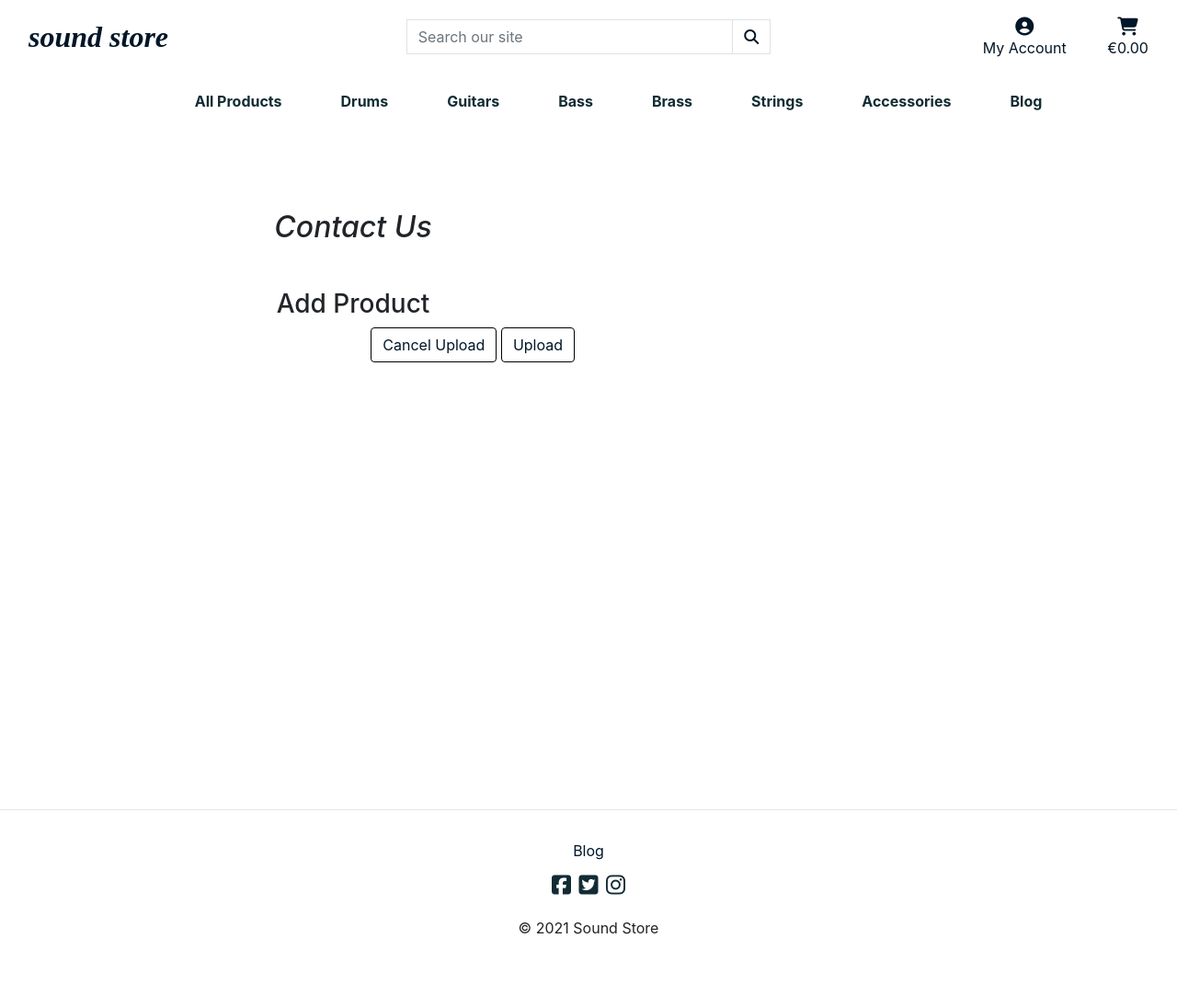
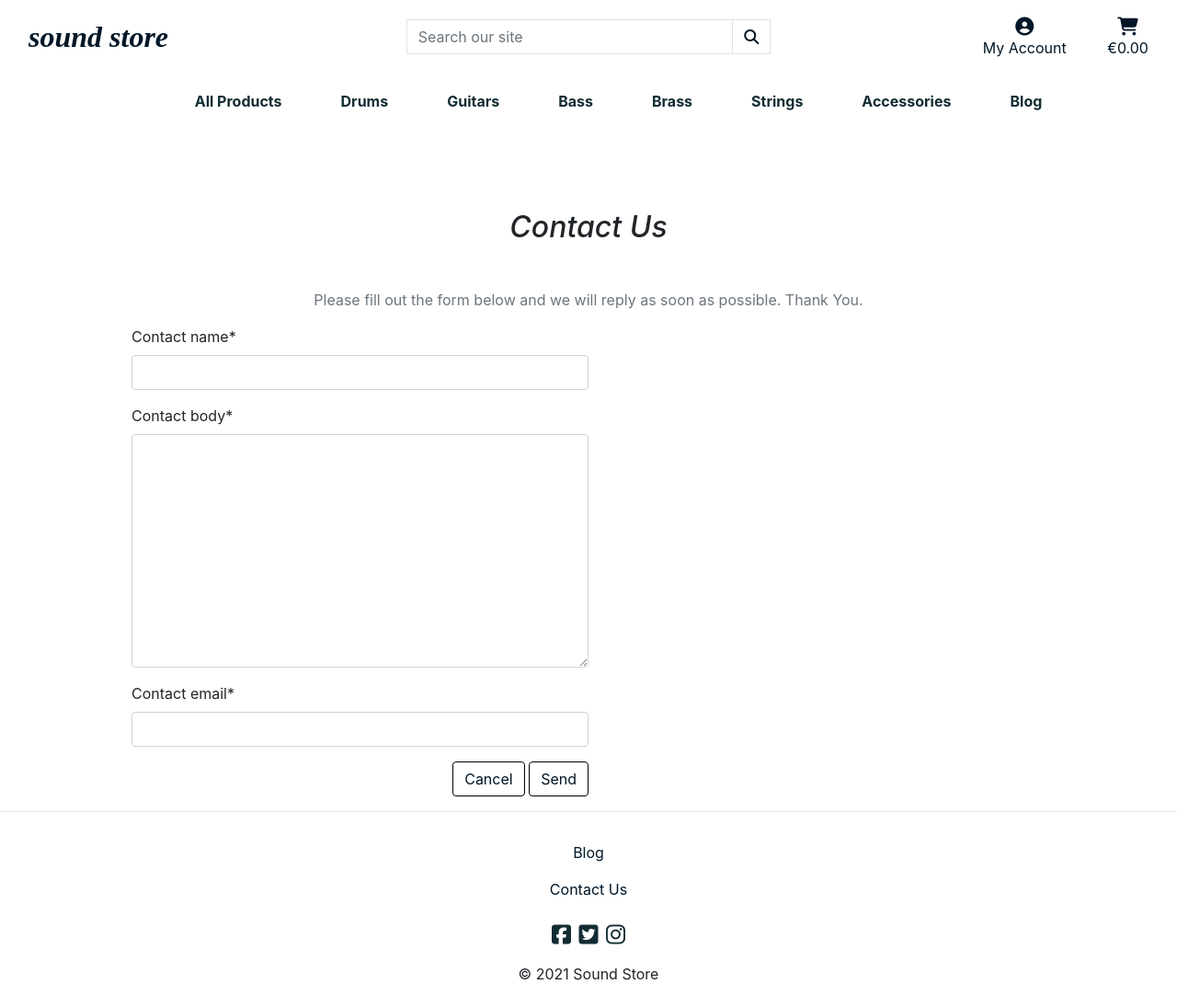
Before and after one commit to Code-Institute-Submissions/sound-store-ms4, a Django app: page /contact/ in a window 1280 px wide. Shown: the whole page at 92% size. Before the commit the page ends 1016 px from the top, so only its background shows below. Run offline with Django 3.2, Linux system fonts and the light colour scheme; some libraries are stand-ins or nearby versions; some web fonts are replaced.

Commit message:
Contact app completed and tested by submitting a form and checking it shows in the admin database

```diff
--- /dev/null
+++ b/contact/forms.py
@@ -0,0 +1,12 @@
+from django import forms
+from .models import Contact
+
+class ContactForm(forms.ModelForm):
+
+    class Meta:
+        model = Contact
+        fields = [
+            'contact_name',
+            'contact_body',
+            'contact_email',
+        ]
--- a/contact/templates/contact/contact.html
+++ b/contact/templates/contact/contact.html
@@ -3,6 +3,10 @@
 
 {% block extra_title %}
   | Contact Form
+{% endblock %}
+
+{% block extra_css %}
+    <link rel="stylesheet" href="{% static 'contact/css/contact.css' %}">
 {% endblock %}
 
 
@@ -19,21 +23,24 @@
 {% block content %}
 <div class="container">
     <div class="row">
-        <div class="col-12 col-md-6 text-center mt-3">
+        <div class="col-12 text-center mt-3">
             <h2 class="logo-font mt-5 mb-5 center"><i>Contact Us</i></h2>
-            <h3 >Add Product</h3>
+            <p class="text-muted">Please fill out the form below and we will reply as soon as possible. Thank You.</p>
         </div>
     </div>
 
-    <div class="row">
-        <div class="col-12 col-md-6">
-            <form method="POST" action="" class="form mb-2" enctype="multipart/form-data">
-
-               <div class="text-right">
-                   <a class="btn btn-links" href="{% url 'products' %}">Cancel Upload</a>
-                   <button type="submit" class="btn btn-links">Upload</button>
-               </div>
+    <div class="form-container contact-container">
+        <div class="row">
+          <div class="col-12">
+            <form method="POST" action="{% url 'contact' %}">
+            {% csrf_token %}
+            {{ form | crispy }}
+            <div class="text-right">
+              <a class="btn btn-links" href="{% url 'home' %}">Cancel</a>
+              <button type="submit" class="btn btn-links">Send</button>
+            </div>
             </form>
+          </div>
         </div>
     </div>
 </div>
--- a/contact/views.py
+++ b/contact/views.py
@@ -1,6 +1,25 @@
-from django.shortcuts import render
+from django.shortcuts import render, redirect, reverse
+from django.contrib import messages
+from .forms import ContactForm
 
 
 def contact(request):
     """Renders the contact form"""
-    return render(request, 'contact/contact.html')
+
+    if request.method == 'POST':
+        form = ContactForm(request.POST)
+        if form.is_valid():
+            form.save()
+            messages.success(request, 'Thank you for contacting us, we will reply shortly.')
+            return redirect(reverse('home'))
+        else:
+            messages.error(request, 'Contact form not submitted. Pease ensure \
+                all fields are filled out correctly and please try again!')
+    else:
+        form = ContactForm()
+
+    context = {
+        'form': form,
+    }
+
+    return render(request, 'contact/contact.html', context)
--- a/templates/base.html
+++ b/templates/base.html
@@ -146,12 +146,17 @@
       <div class="container-fluid footer-container">
         <div class="row">
           <div class="col-12 ">
+            <p>
             <a href="{% url 'blog_post_page' %}" class="dark-blue blog-link">Blog</a>
             {% if request.user.is_superuser %}
             <a href="{% url 'upload_blog' %}" class="dark-blue blog-link"> | Upload Blog</a>
             {% endif %}
+            </p>
+            <p>
+              <a href="{% url 'contact' %}" class="dark-blue blog-link">Contact Us</a>
+            </p>
           </div>
-          <div class="col-12 social p-2">
+          <div class="col-12 social p-1">
             <a href="https://www.facebook.com" target="_blank"><i class="fa fa-facebook-square mr-1"
                 aria-hidden="true"></i></a>
             <a href="https://www.twitter.com" target="_blank"><i class="fa fa-twitter-square mr-1"
```
Also changed, not shown: contact/static/contact/css/contact.css (added).
